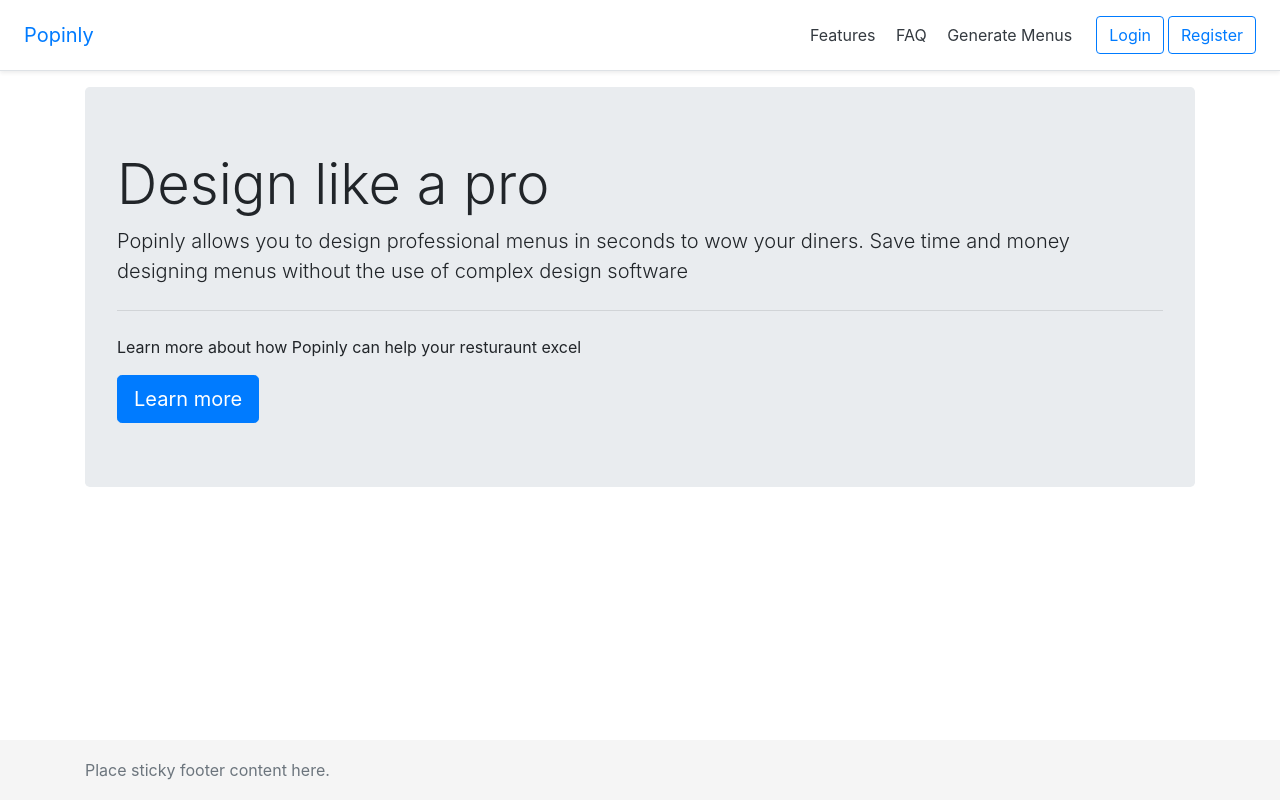
After one commit to geooff/popinly, a Django app: page /features/ in a window 1280 px wide. The commit adds this page. Run offline with Django 3.2, Linux system fonts and the light colour scheme; some libraries are stand-ins or nearby versions.

Commit message:
init features page and core namespace

```diff
--- a/popinly/popinly/urls.py
+++ b/popinly/popinly/urls.py
@@ -7,6 +7,7 @@ from . import views
 
 urlpatterns = [
     path("", views.index, name="index"),
+    path("features/", views.features, name="features"),
     path("generator/", include("menu_gen.urls")),
     path("admin/", admin.site.urls),
     path("accounts/", include("django.contrib.auth.urls")),
--- a/popinly/popinly/views.py
+++ b/popinly/popinly/views.py
@@ -4,7 +4,11 @@ from django.contrib.auth.forms import UserCreationForm
 
 
 def index(request):
-    return render(request, "index.html")
+    return render(request, "core/index.html")
+
+
+def features(request):
+    return render(request, "core/features.html")
 
 
 class RegisterView(FormView):
--- a/popinly/templates/base_generic.html
+++ b/popinly/templates/base_generic.html
@@ -19,7 +19,8 @@
         <a href="{% url 'index' %}">Popinly</a>
       </h5>
       <nav class="my-2 my-md-0 mr-md-3">
-        <a class="p-2 text-dark" href="#">Features</a>
+        <a class="p-2 text-dark" href="{% url 'features' %}">Features</a>
+        <a class="p-2 text-dark" href="{% url 'menu_gen:index' %}">FAQ</a>
         <a class="p-2 text-dark" href="{% url 'menu_gen:index' %}">Generate Menus</a>
       </nav>
       {% if user.is_authenticated %}
--- /dev/null
+++ b/popinly/templates/core/features.html
@@ -0,0 +1,11 @@
+{% extends "base_generic.html" %}
+
+{% block content %}
+  <div class="jumbotron">
+  <h1 class="display-4">Design like a pro</h1>
+  <p class="lead">Popinly allows you to design professional menus in seconds to wow your diners. Save time and money designing menus without the use of complex design software</p>
+  <hr class="my-4">
+  <p>Learn more about how Popinly can help your resturaunt excel</p>
+  <a class="btn btn-primary btn-lg" href="#" role="button">Learn more</a>
+</div>
+{% endblock %}
--- a/popinly/templates/index.html
+++ /dev/null
@@ -1,5 +0,0 @@
-{% extends "base_generic.html" %}
-
-{% block content %}
-  <h1>Welcome to the home page!</h1>
-{% endblock %}
```
Also changed, not shown: popinly/templates/core/index.html (added, +11 -0 lines).
